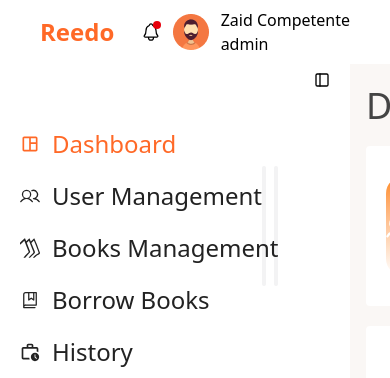
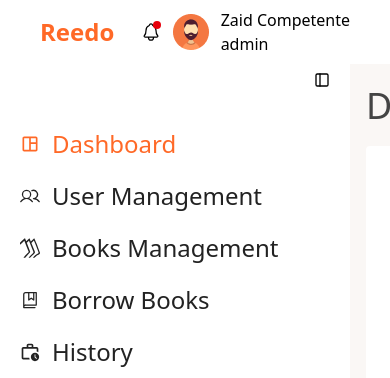
Before and after one commit to Christiannaira/redoo, a React (Vite) app: page /dashboard in a window 390 px wide. Shown: the top 378 px of the page. Built offline with nearby package versions, Linux system fonts and the light colour scheme.

Commit message:
feat: added divider style to dashboard

```diff
--- a/src/components/homepage/sidebar/Dashboard.jsx
+++ b/src/components/homepage/sidebar/Dashboard.jsx
@@ -43,10 +43,10 @@ const Dashboard = () => {
       <div className="p-4">
          <h1 className="text-4xl font-medium text-[#444444]">Dashboard</h1>
          <div className="bg-white p-5 rounded-sm my-5 w-full">
-            <div className="grid grid-cols-3 gap-3">
+            <div className="grid lg:grid-cols-3 md:grid-cols-2 grid-cols-1 gap-3">
                <div className="flex items-center gap-3 relative">
-                  <div className="h-full w-1 bg-gray-900/5 top-0 right-30 absolute rounded-full" />
-                  <div class="w-25 h-25 rounded-full bg-gradient-to-b from-orange-400 to-white flex items-center justify-center">
+                  <div className="xl:h-full xl:w-1 xl:bg-gray-900/5 xl:top-0 xl:right-30 xl:absolute xl:rounded-full" />
+                  <div className="w-25 h-25 rounded-full bg-gradient-to-b from-orange-400 to-white flex items-center justify-center">
                      <PiUsers size={35} color="#fff" />
                   </div>
                   <div>
@@ -58,7 +58,7 @@ const Dashboard = () => {
                </div>
 
                <div className="flex items-center gap-3 relative">
-                  <div className="h-full w-1 bg-gray-900/5 top-0 right-30 absolute rounded-full" />
+                  <div className="xl:h-full xl:w-1 xl:bg-gray-900/5 xl:top-0 xl:right-30 xl:absolute xl:rounded-full" />
                   <div class="w-25 h-25 rounded-full bg-gradient-to-b from-orange-400 to-white flex items-center justify-center">
                      <MdOutlineVerified size={35} color="#fff" />
                   </div>
@@ -83,7 +83,7 @@ const Dashboard = () => {
                </div>
             </div>
          </div>
-         <div className="grid grid-cols-2 gap-5 mt-3 min-h-screen">
+         <div className="grid lg:grid-cols-2 grid-cols-1 gap-5 mt-3 min-h-screen">
             <div className="bg-white p-5 rounded-sm">
                <div className="flex items-center justify-between">
                   <h3>All Users</h3>
```
